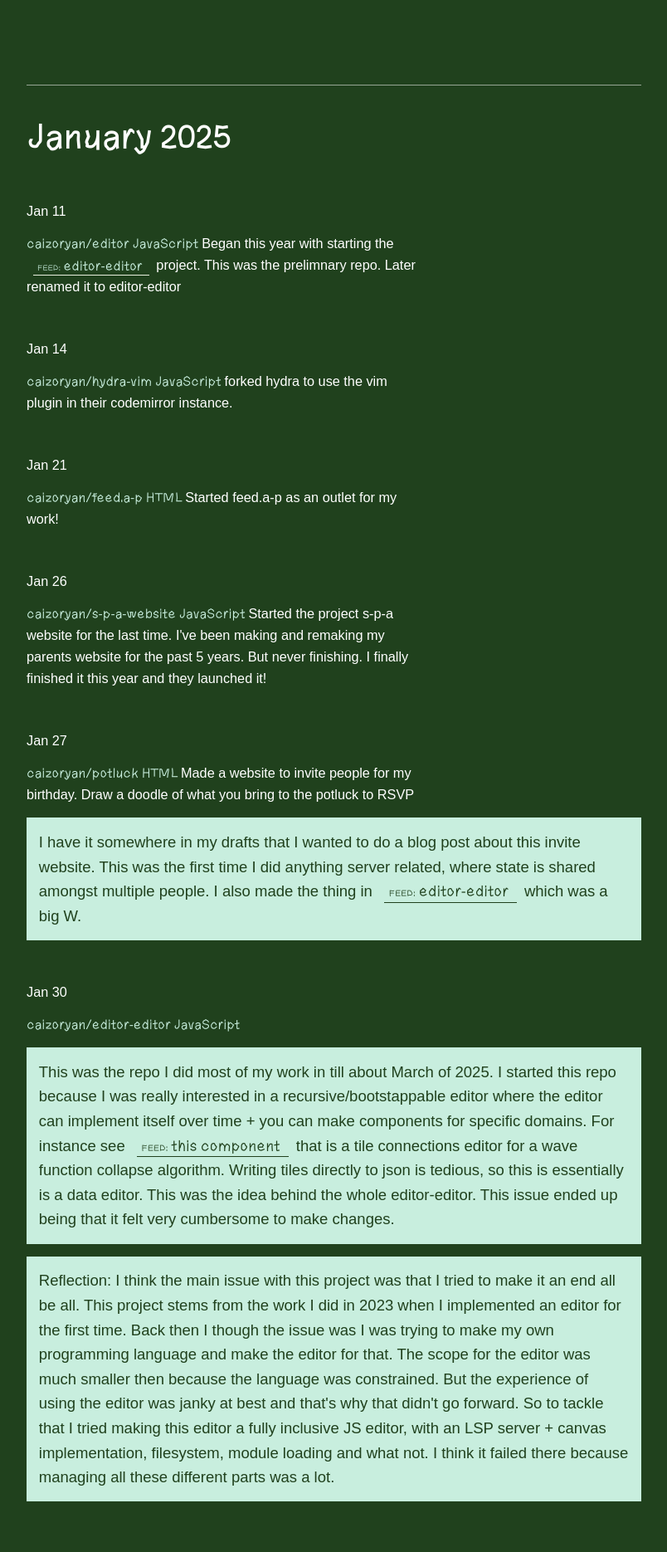
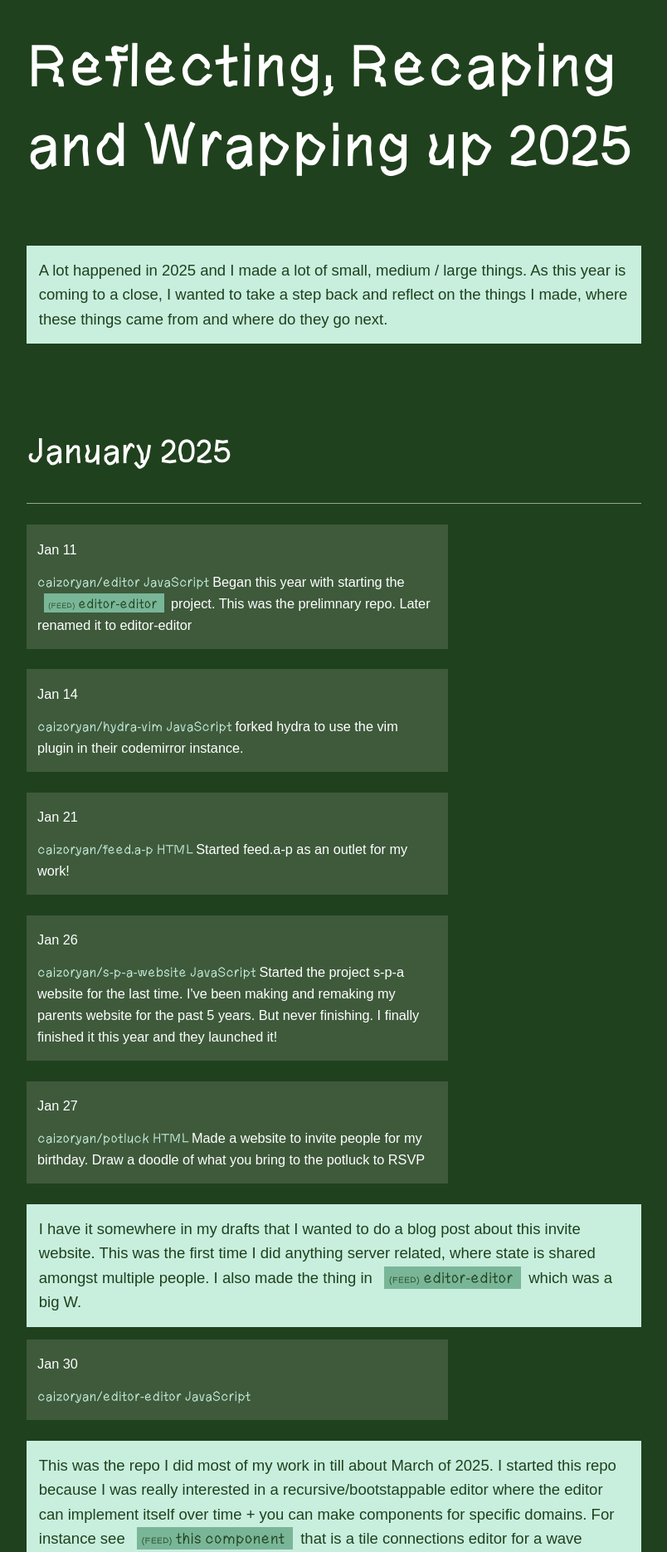
Before and after one commit to caizoryan/blog.a-p, a plain HTML site: page pages/wrapping_2025.html in a window 1280 px wide. Shown: the top 1870 px of the page at 83% size, without its empty margins (116-920 px from the left). Drawn offline with Linux system fonts and the light colour scheme; files whose address does not match are found by name.

Commit message:
yum yum!

```diff
--- a/compile.js
+++ b/compile.js
@@ -113,7 +113,7 @@ setHookFor("pages/wrapping_2025.md", {
 	},
 	element: (item, child) => `
 <${item.tag} class='feed-link' ${attrsToString(attrs(item))}>
- <span>FEED:</span> ${child}
+<span>(FEED)</span>&nbsp;${child}
 </${item.tag}>`
 })
 
--- a/pages/wrapping_2025.html
+++ b/pages/wrapping_2025.html
@@ -5,13 +5,15 @@
 	<link rel="stylesheet" href="/styles/style.css">
 </head>
 <body>
-	<h3> January 2025 </h3>
+	<h1> Reflecting, Recaping and Wrapping up 2025 </h1>
+<p class='insert'> A lot happened in 2025 and I made a lot of small, medium / large things. As this year is coming to a close, I wanted to take a step back and reflect on the things I made, where these things came from and where do they go next. </p>
+<h3> January 2025 </h3>
 <div class='repo'>
 
 <p class='date'> Jan 11 </p>
 <p> <a href = "https://github.com/caizoryan/editor"> caizoryan/editor JavaScript  </a> Began this year with starting the
 <a class='feed-link' href = "https://feed.a-p.space/feed-editor-editor">
- <span>FEED:</span> editor-editor
+<span>(FEED)</span>&nbsp;editor-editor
 </a> project. This was the prelimnary repo. Later renamed it to editor-editor </p>
 </div>
 
@@ -41,7 +43,7 @@
 
 <p class='insert'> I have it somewhere in my drafts that I wanted to do a blog post about this invite website. This was the first time I did anything server related, where state is shared amongst multiple people. I also made the thing in
 <a class='feed-link' href = "https://feed.a-p.space/feed-editor-editor">
- <span>FEED:</span> editor-editor
+<span>(FEED)</span>&nbsp;editor-editor
 </a> which was a big W. </p>
 <div class='repo'>
 
@@ -51,14 +53,20 @@
 
 <p class='insert'> This was the repo I did most of my work in till about March of 2025. I started this repo because I was really interested in a recursive/bootstappable editor where the editor can implement itself over time + you can make components for specific domains. For instance see
 <a class='feed-link' href = "https://feed.a-p.space/blocks/33857682">
- <span>FEED:</span> this component
+<span>(FEED)</span>&nbsp;this component
 </a> that is a tile connections editor for a wave function collapse algorithm. Writing tiles directly to json is tedious, so this is essentially is a data editor. This was the idea behind the whole editor-editor. This issue ended up being that it felt very cumbersome to make changes. </p>
 <p class='insert'> Reflection: I think the main issue with this project was that I tried to make it an end all be all. This project stems from the work I did in 2023 when I implemented an editor for the first time. Back then I though the issue was I was trying to make my own programming language and make the editor for that. The scope for the editor was much smaller then because the language was constrained. But the experience of using the editor was janky at best and that's why that didn't go forward. So to tackle that I tried making this editor a fully inclusive JS editor, with an LSP server + canvas implementation, filesystem, module loading and what not. I think it failed there because managing all these different parts was a lot. </p>
 <h3> February 2025 </h3>
 <div class='repo'>
 
-<p class='date'> Feb 27 </p>
-<p> <a href = "https://github.com/caizoryan/jose-website"> caizoryan/jose-website JavaScript  </a> Made Jose's website for the price of 3 hummus </p>
+<p class='date'> Feb 7 </p>
+<p> <a href = "https://github.com/caizoryan/hydra-local"> caizoryan/hydra-local JavaScript  </a> Running hydra in the browser, but writing the code in your own code editor. </p>
+</div>
+
+<div class='repo'>
+
+<p class='date'> Feb 11 </p>
+<p> <a href = "https://github.com/caizoryan/chair_problem"> caizoryan/chair_problem TypeScript  </a> Amir ran a reading group for which we did an exercise at the start where we do 'speed dating', except the conversation is about what we read that week. The problem was making a program that will give you pairs so each person can talk to each person. </p>
 </div>
 
 <div class='repo'>
@@ -69,36 +77,29 @@
 
 <div class='repo'>
 
-<p class='date'> Feb 11 </p>
-<p> <a href = "https://github.com/caizoryan/chair_problem"> caizoryan/chair_problem TypeScript  </a> Amir ran a reading group for which we did an exercise at the start where we do 'speed dating', except the conversation is about what we read that week. The problem was making a program that will give you pairs so each person can talk to each person. </p>
-</div>
-
-<div class='repo'>
-
-<p class='date'> Feb 7 </p>
-<p> <a href = "https://github.com/caizoryan/hydra-local"> caizoryan/hydra-local JavaScript  </a> Running hydra in the browser, but writing the code in your own code editor. </p>
+<p class='date'> Feb 27 </p>
+<p> <a href = "https://github.com/caizoryan/jose-website"> caizoryan/jose-website JavaScript  </a> Made Jose's website for the price of 3 hummus </p>
 </div>
 
 <h3> March 2025 </h3>
 <div class='repo'>
 
-<p class='date'> Mar 31 </p>
-<p> <a href = "https://github.com/caizoryan/editor-anisha"> caizoryan/editor-anisha JavaScript  </a> Created an instance of editor to run anisha's game in it. </p>
+<p class='date'> Mar 10 </p>
+<p> <a href = "https://github.com/caizoryan/arena.js"> caizoryan/arena.js Javascript </a> Are.na Typed API but in JSDoc instead of typescript </p>
 </div>
 
 <div class='repo'>
 
-<p class='date'> Mar 29 </p>
-<p> <a href = "https://github.com/caizoryan/gradex-website"> caizoryan/gradex-website JavaScript  </a> Made the Gradex website with omama. </p>
+<p class='date'> Mar 10 </p>
+<p> <a href = "https://github.com/caizoryan/arena-js"> caizoryan/arena-js JavaScript  </a> </p>
 </div>
 
 <div class='repo'>
 
-<p class='date'> Mar 26 </p>
-<p> <a href = "https://github.com/caizoryan/editor-typesetter"> caizoryan/editor-typesetter JavaScript  </a> For final ISP project, made a publication program prototype that ended up being the large project later on in the year... and the thing I'm currenlty working on. </p>
+<p class='date'> Mar 13 </p>
+<p> <a href = "https://github.com/caizoryan/overhead-camera"> caizoryan/overhead-camera JavaScript  </a> </p>
 </div>
 
-<p class='insert'> I stopped working on editor after this point when I transitioned to my next project which is the <a href = ""> publication tool </a> sometime in Late March of 2025 when my final ISP presentation was due. To link the work I had been doing to graphic design I cooked up a typesetting/publication design tool which I've been developing since. </p>
 <div class='repo'>
 
 <p class='date'> Mar 14 </p>
@@ -113,24 +114,25 @@
 
 <div class='repo'>
 
-<p class='date'> Mar 13 </p>
-<p> <a href = "https://github.com/caizoryan/overhead-camera"> caizoryan/overhead-camera JavaScript  </a> </p>
+<p class='date'> Mar 26 </p>
+<p> <a href = "https://github.com/caizoryan/editor-typesetter"> caizoryan/editor-typesetter JavaScript  </a> For final ISP project, made a publication program prototype that ended up being the large project later on in the year... and the thing I'm currenlty working on. </p>
+</div>
+
+<p class='insert'> I stopped working on editor after this point when I transitioned to my next project which is the <a href = ""> publication tool </a> sometime in Late March of 2025 when my final ISP presentation was due. To link the work I had been doing to graphic design I cooked up a typesetting/publication design tool which I've been developing since. </p>
+<div class='repo'>
+
+<p class='date'> Mar 29 </p>
+<p> <a href = "https://github.com/caizoryan/gradex-website"> caizoryan/gradex-website JavaScript  </a> Made the Gradex website with omama. </p>
 </div>
 
 <div class='repo'>
 
-<p class='date'> Mar 10 </p>
-<p> <a href = "https://github.com/caizoryan/arena.js"> caizoryan/arena.js Javascript </a> Are.na Typed API but in JSDoc instead of typescript </p>
-</div>
-
-<div class='repo'>
-
-<p class='date'> Mar 10 </p>
-<p> <a href = "https://github.com/caizoryan/arena-js"> caizoryan/arena-js JavaScript  </a> </p>
+<p class='date'> Mar 31 </p>
+<p> <a href = "https://github.com/caizoryan/editor-anisha"> caizoryan/editor-anisha JavaScript  </a> Created an instance of editor to run anisha's game in it. </p>
 </div>
 
 <h3> April 2025 </h3>
-<p> April was a big month for doing other people's projects. </p>
+<p class='insert'> April was a big month for me because I got to work a lot with other people, either as a collaborator or help out with people's existing projects. </p>
 <div class='repo'>
 
 <p class='date'> Apr 27 </p>
--- a/styles/style.css
+++ b/styles/style.css
@@ -46,6 +46,7 @@
 	--highlight: var(--background);
 	--alt-highlight: #c8eede;
 	--links: var(--alt-highlight);
+	--light-background:#79b698;
 }
 
 body {
@@ -58,7 +59,12 @@ body {
   font-size: 18.5px;
 }
 
-body h1:first-child {
+body h1:first-child,
+body h2:first-child,
+body h3:first-child,
+body h4:first-child,
+body h5:first-child,
+body h6:first-child {
   margin: 0;
   border: none;
 }
@@ -67,14 +73,15 @@ h1, h2, h3, h4, h5, h6, a {
   font-family:'seismic-shock', sans-serif;
 }
 h1, h2, h3, h4, h5, h6 {
-	border-top: 1px solid #fff8;
-  padding-top: .8em;
+	border-bottom: 1px solid #fff8;
+  padding-bottom: .8em;
 }
 
 /* Headings */
 h1, h2, h3 {
   line-height: 1.3;
-  margin: 2.4em 0 0.6em;
+  margin: 2em 0 0.6em;
+  padding-top: .4em
 }
 h1 { font-size: 4em; }
 h2 { font-size: 3.6em; }
@@ -111,15 +118,20 @@ blockquote {
 }
 
 .repo{
-	margin-top: 3em;
+	margin-top: .5em;
   font-size: .88em;
   max-width: 65%;
+  margin-bottom: 1.5em;
+  background: #fff2;
+  padding: .2em .8em;
 }
 
 .feed-link {
-	border-bottom: 1px solid var(--muted);
+	/* border-bottom: 1px solid var(--muted); */
   padding: .1em .3em;
   margin: 0 .5em;
+	background: var(--light-background);
+	color: var(--background);
 }
 
 .feed-link span {
```
Also changed, not shown: compile.js.html (+1 -1 lines), pages/wrapping_2025.md (+44 -39 lines). Lines whose indentation alone changed are shown as unchanged.
